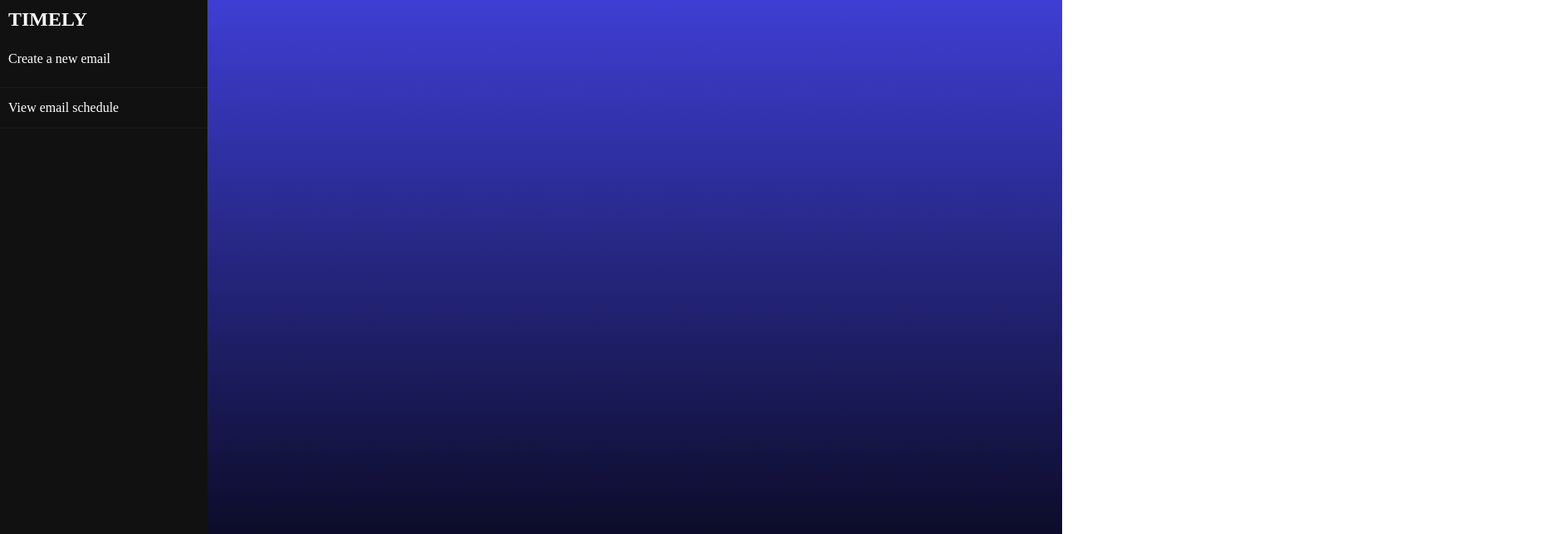
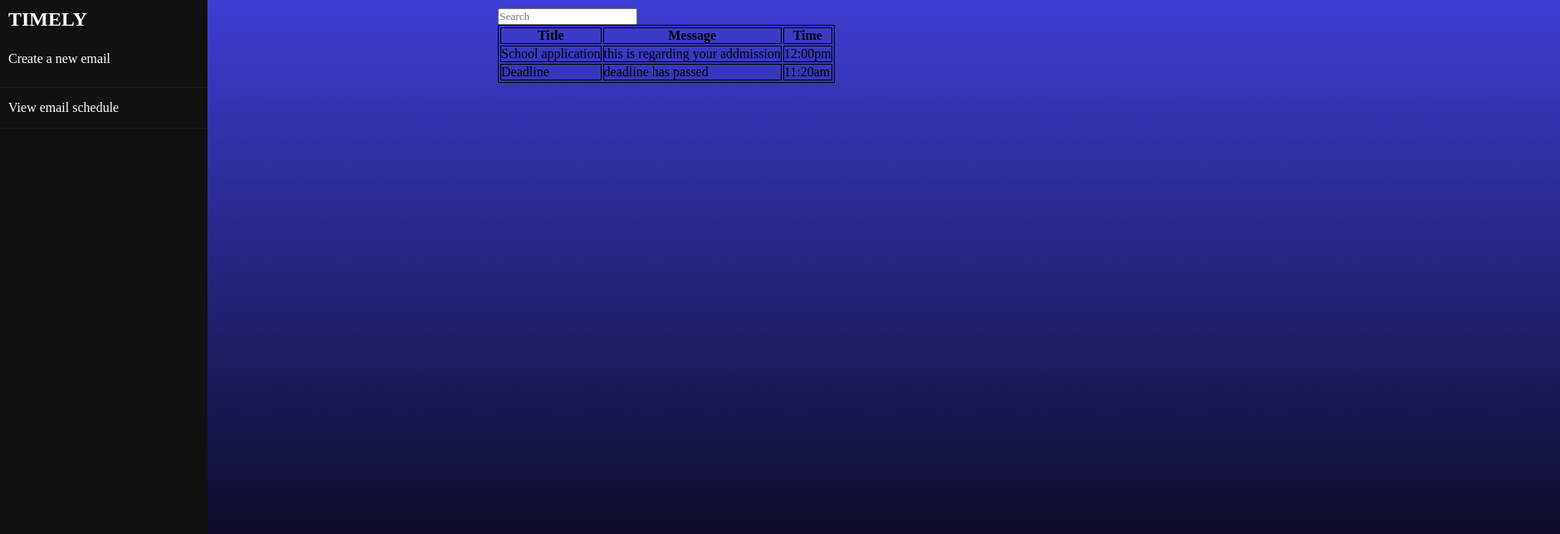
Before and after one commit to Ike-jide/Timely, a plain HTML site: page src/timely/timely.html in a window 1280 px wide. Shown: the top 644 px of the page at 83% size, 1880 px wide, since content can reach past the window. Drawn offline with Linux system fonts and the light colour scheme.

Commit message:
added the table ui

```diff
--- a/src/timely/timely.css
+++ b/src/timely/timely.css
@@ -40,3 +40,12 @@ body{
     cursor: pointer;
     border-bottom: 1px solid #1b1b1b;
 }
+.output{
+    position: relative;
+    top:10px;
+    left: 600px;
+}
+
+table, th, td {
+    border: 1px solid black;
+  }
--- a/src/timely/timely.html
+++ b/src/timely/timely.html
@@ -16,5 +16,29 @@
     <p>View email schedule</p>
     </div>
    </div>
+   <div class="output">
+    <div>
+      <form class="search-form" id="searchForm">
+        <input type="search" id="search" placeholder="Search">
+      </form>
+    </div>
+    <table class="table">
+        <tr>
+          <th>Title</th>
+          <th>Message</th>
+          <th>Time</th>
+        </tr>
+        <tr>
+          <td>School application</td>
+          <td>this is regarding your addmission</td>
+          <td>12:00pm</td>
+        </tr>
+        <tr>
+          <td>Deadline</td>
+          <td>deadline has passed</td>
+          <td>11:20am</td>
+        </tr>
+      </table>
+   </div>
 </body>
 </html>
```
